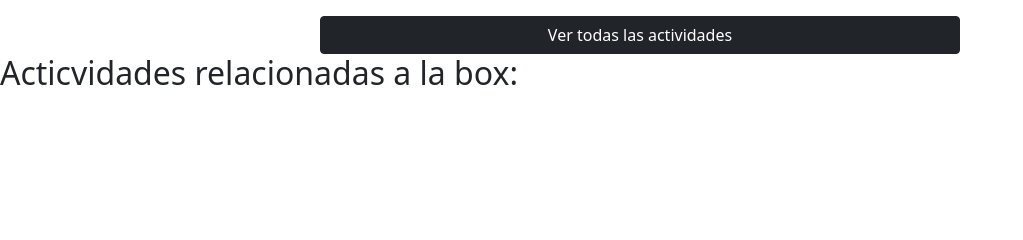
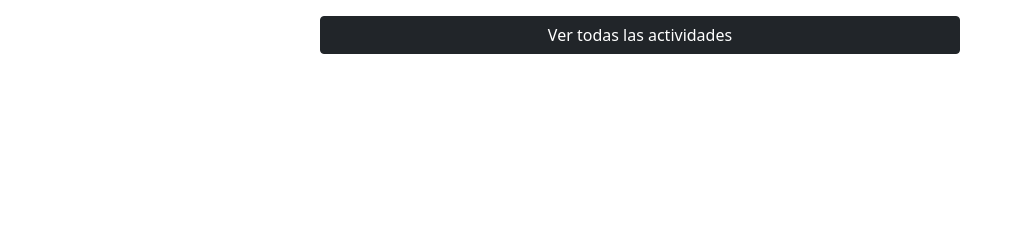
Before and after one commit to DanielVerdun/Bigbox-heroku, a Django app: template bigbox/templates/infobox.html in a window 1280 px wide. Shown: the part 120-360 px from the top of the page, without its empty margins (0-1023 px from the left). Run offline with Django 3.2, Linux system fonts and the light colour scheme; the template is opened without the code that fills it, so the values that code supplies are empty.

Commit message:
comabios

```diff
--- a/bigbox/templates/activity.html
+++ b/bigbox/templates/activity.html
@@ -15,6 +15,7 @@
 <body>
     {% block content %}
     <div class="container-sm">
+    </div>
     <h2>Acticvidades relacionadas a la box:</h2>
     <div>
         {% for activities in box.activity.all %}
--- a/bigbox/templates/infobox.html
+++ b/bigbox/templates/infobox.html
@@ -105,15 +105,7 @@
 
     <div class="d-grid gap-2 col-6 mx-auto">
         <a class="btn btn-dark" href="{% url 'activity'  %}" role="button">Ver todas las actividades</a>
-    </div>
-    <h2>Acticvidades relacionadas a la box:</h2>
-    <div>
-        {% for activities in box.activity.all %}
-        <ul>
-            <li>{{ activities.name }}</li>
-        </ul>
-        {% endfor %}
-    </div>
+
     {% endblock %}
 
 </body>
--- a/bigbox/views.py
+++ b/bigbox/views.py
@@ -20,14 +20,14 @@ def infobox(request, category_id):
     boxs = Box.objects.filter(id=category_id)
     # Muestra las primeras cinco actividades
     activities = Activity.objects.all()[:5]
-    boxes = Box.objects.all()
+
     return render(request, "infobox.html", {"boxs": boxs, "activities": activities,"boxes":boxes})
 
 
 def activity(request):
 
     # Muestra todas las actividades /incluye paginador
-
+    boxs = Box.objects.all()
     actividades = Activity.objects.all()
     paginator = Paginator(actividades, 20)
     page = request.GET.get("page", 1)
```
Lines whose indentation alone changed are shown as unchanged.
